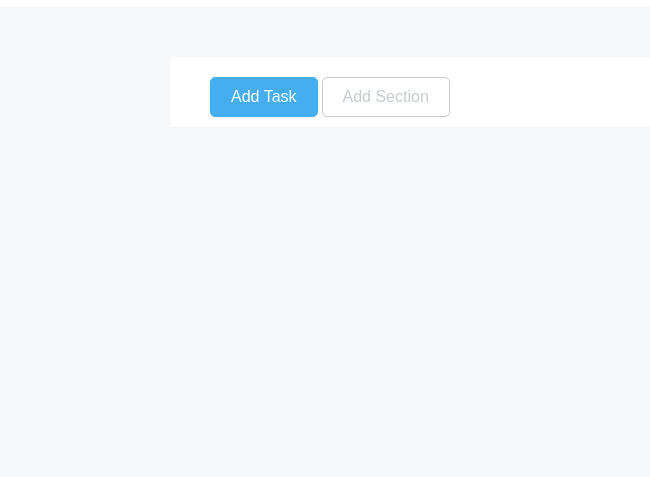
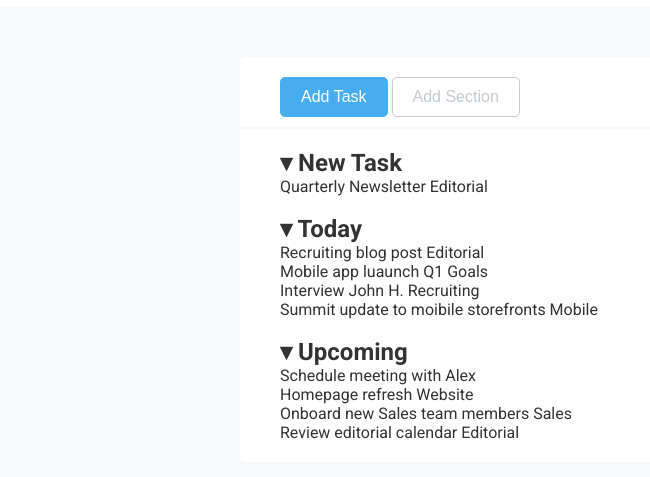
Before and after one commit to Gianluca-Loddo/html-css-toboolist, a plain HTML site: page index.html in a window 1280 px wide. Shown: the part 63-540 px from the top of the page, without its empty margins (0-650 px from the left). Drawn offline with Linux system fonts and the light colour scheme.

Commit message:
aggiunta sezione task

```diff
--- a/index.html
+++ b/index.html
@@ -28,6 +28,7 @@
 
 
         <div class="topper_button_container">
+            <!-- Ho creato un div che contiene i bottoni per aggiungere task e sezioni -->
             <button class="topper_button">Add Task</button>
             <button class="topper_button invisible">Add Section</button>
             <!-- Ho assegnato al secondo bottone due classi: "topper_button" e "invisible" affinchè il bottone
@@ -35,6 +36,29 @@
         </div>
 
         <div class="todo_list_container">
+            <!-- Ho creato un div che contiene le liste di task -->
+
+            <h2>&#9662; New Task</h2>
+            <ul class="todo_list">
+                <li>Quarterly Newsletter Editorial</li>
+            </ul>
+            <br>
+            <h2>&#9662; Today</h2>
+            <ul class="todo_list">
+                <li>Recruiting blog post Editorial</li>
+                <li>Mobile app luaunch Q1 Goals</li>
+                <li>Interview John H. Recruiting</li>
+                <li>Summit update to moibile storefronts Mobile</li>
+            </ul>
+            <br>
+            <h2>&#9662; Upcoming</h2>
+            <ul class="todo_list">
+                <li>Schedule meeting with Alex</li>
+                <li>Homepage refresh Website</li>
+                <li>Onboard new Sales team members Sales</li>
+                <li>Review editorial calendar Editorial</li>
+            </ul>
+
         </div>
 
 
--- a/style.css
+++ b/style.css
@@ -52,9 +52,21 @@ body {
 }
 
 .topper_button_container {
+    font-family: 'Roboto', sans-serif;
+    /* specifica il tipo di carattere da utilizzare per il testo nel contenitore del bottone */
     background-color: white;
-    margin: 50px 170px 2px;
-    /* margine superiore di 65px, destro e sinistro di 205px, inferiore di 2px */
+    width: 100%;
+    /* larghezza del contenitore della lista: 100% del suo elemento padre */
+    max-width: 800px;
+    /* larghezza massima del contenitore della lista: 800px */
+    /* se il contenitore è più largo di 800px, si adatterà a 800px */
+    margin: 50px auto 2px;
+    /* margine superiore di 50px, destro e sinistro automatici per centrare,
+    inferiore di 2px */
+
+    /*perchè il margin auto possa funzionare,
+    il contenitore deve avere una larghezza definita (width o max-width)*/
+
     padding: 20px 40px 10px;
     /* padding: 20px 40px 10px; 20px sopra, 40px a destra e sinistra, 10px sotto*/
     border-radius: 5px 5px 0 0;
@@ -91,3 +103,32 @@ body {
     color è un valore EREDITARIO (differentemente da background-color) e dunque si può
     utilizzare "currentColor" per mantenere la coerenza con il colore del testo */
 }
+
+.todo_list_container {
+    font-family: 'Roboto', sans-serif;
+    /* specifica il tipo di carattere da utilizzare per il testo nella lista */
+    color: #333;
+    /* colore del testo della lista: grigio scuro */
+
+
+    background-color: white;
+    width: 100%;
+    /* larghezza del contenitore della lista: 100% del suo elemento padre */
+    max-width: 800px;
+    /* larghezza massima del contenitore della lista: 800px */
+    /* se il contenitore è più largo di 800px, si adatterà a 800px */
+    margin: 0 auto 2px;
+    /* margine superiore di 0px, destro e sinistro automatici per centrare,
+    inferiore di 2px */
+
+
+    padding: 20px 40px 20px;
+    /* padding: 20px 40px 20px; 20px sopra, 40px a destra e sinistra, 20px sotto*/
+    border-radius: 0 0 5px 5px;
+    /* arrotonda gli angoli inferiori del contenitore della lista: DESTRA E SINISTRA */
+}
+
+.todo_list {
+    list-style: none;
+    /* rimuove i punti elenco predefiniti della lista */
+}
```
